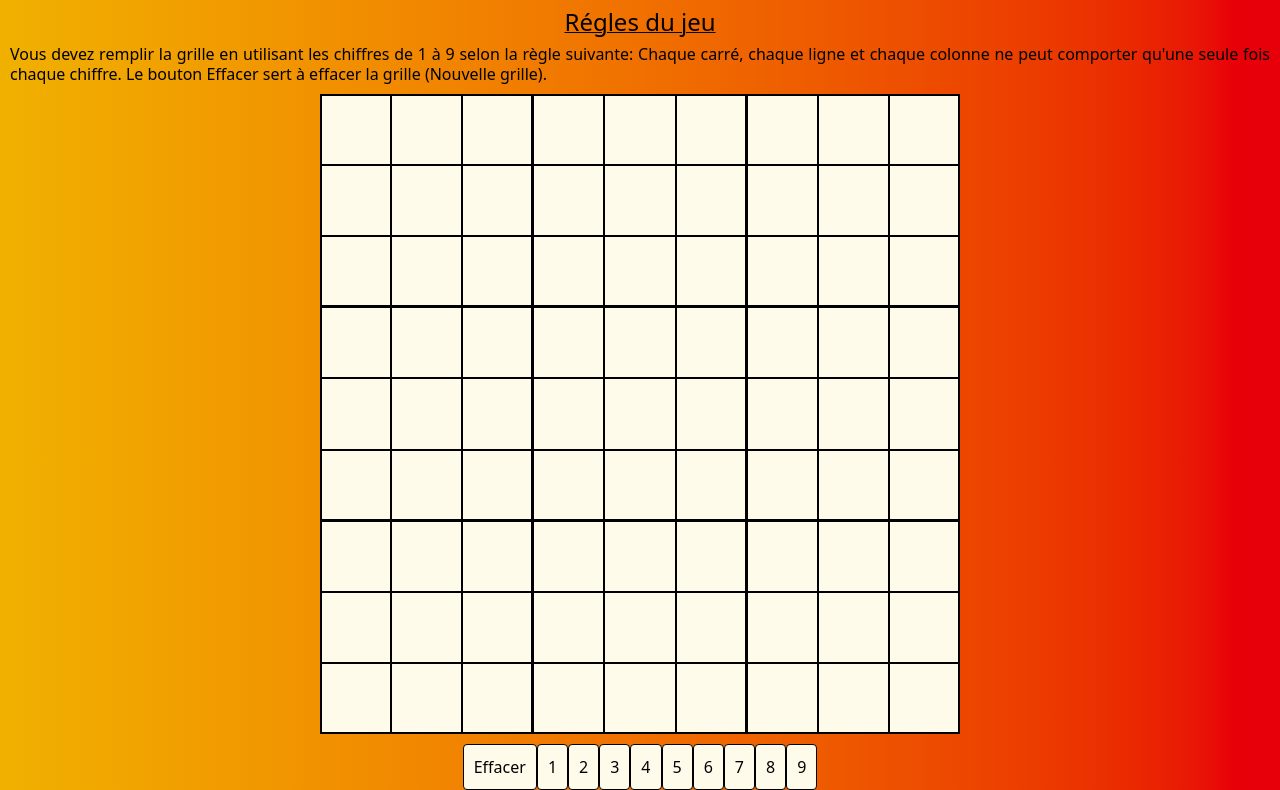
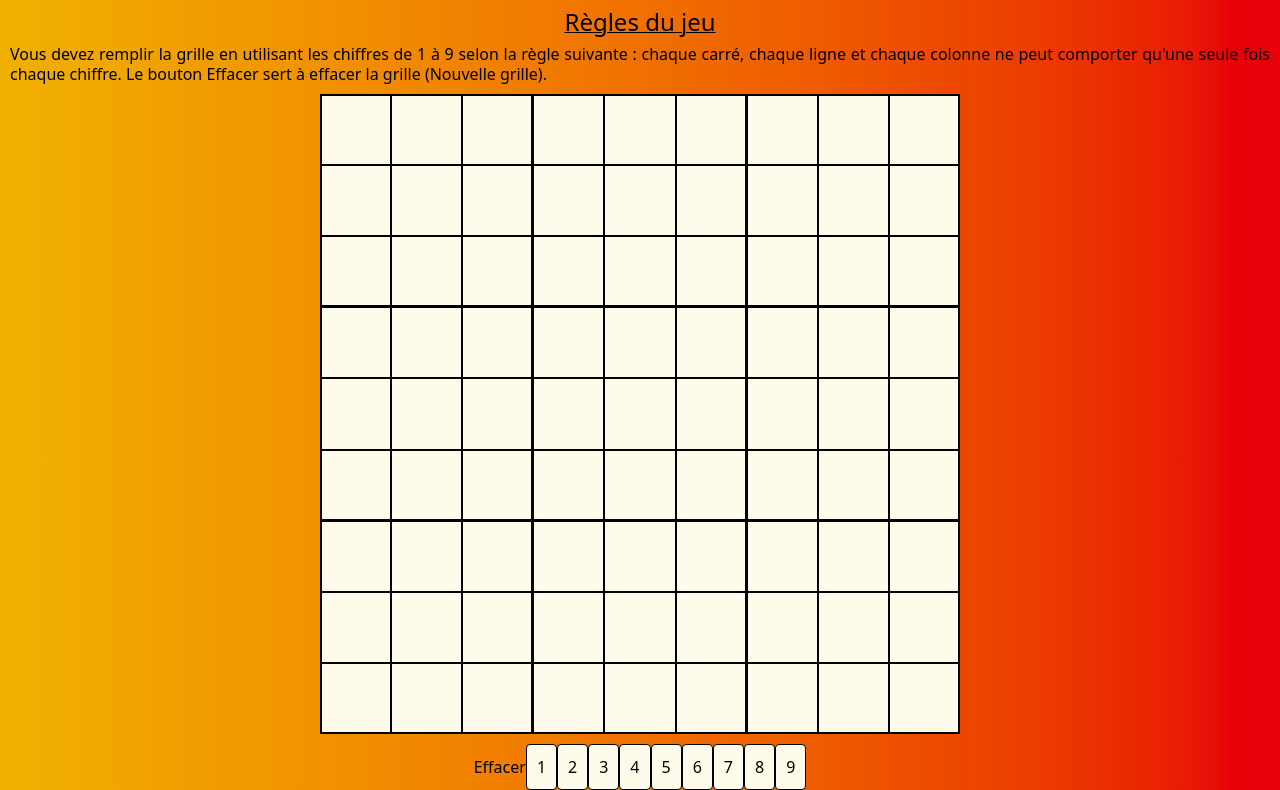
Before and after one commit to leclercqthierry/Sudoku, a website with bundled scripts: page index.html in a window 1280 px wide. Shown: the part 50-840 px from the top of the page. Built offline with nearby package versions, Linux system fonts and the light colour scheme; no server answers.

Commit message:
chore: code factorization

```diff
--- a/index.html
+++ b/index.html
@@ -7,75 +7,30 @@
         <link rel="stylesheet" href="./public/assets/css/style.css" />
         <title>Jeu - Sudoku</title>
     </head>
+
     <body class="bg-linear-to-r from-yellow-500 to-red-600 text-center">
         <h1 class="my-2.5 text-3xl">Sudoku</h1>
-        <h2 class="my-1.5 text-2xl underline decoration-1">Régles du jeu</h2>
+
+        <h2 class="my-1.5 text-2xl underline decoration-1">Règles du jeu</h2>
         <p class="mx-2.5 text-justify leading-5">
-            Vous devez remplir la grille en utilisant les chiffres de 1 à 9
-            selon la règle suivante: Chaque carré, chaque ligne et chaque
-            colonne ne peut comporter qu'une seule fois chaque chiffre. Le
-            bouton Effacer sert à effacer la grille (Nouvelle grille).
+            Vous devez remplir la grille en utilisant les chiffres de 1 à 9 selon la règle suivante :
+            chaque carré, chaque ligne et chaque colonne ne peut comporter qu'une seule fois chaque chiffre.
+            Le bouton Effacer sert à effacer la grille (Nouvelle grille).
         </p>
+
         <div
             id="container"
             class="mx-0 my-2.5 flex flex-wrap items-center justify-center bg-amber-50 text-center sm:mx-auto sm:h-160 sm:w-160"
-        >
-            <!--Ici sera générée la grille-->
+        ></div>
+
+        <div class="mt-2.5 flex justify-center gap-2">
+            <button id="btn_clear" class="btn-choice">Effacer</button>
+            <!-- Les boutons 1 à 9 seront générés ici -->
+            <div id="digit_buttons"></div>
         </div>
-        <div class="mt-2.5 flex justify-center">
-            <button
-                id="btn_clear"
-                class="cursor-pointer rounded-sm border bg-amber-50 px-2.5 py-2.5 transition-transform duration-400 ease-in-out hover:scale-90 hover:transition-transform hover:ease-in-out"
-            >
-                Effacer
-            </button>
-            <button
-                class="digit_choice cursor-pointer rounded-sm border bg-amber-50 px-2.5 py-2.5 transition-transform duration-400 ease-in-out hover:scale-90 hover:transition-transform hover:ease-in-out"
-            >
-                1
-            </button>
-            <button
-                class="digit_choice cursor-pointer rounded-sm border bg-amber-50 px-2.5 py-2.5 transition-transform duration-400 ease-in-out hover:scale-90 hover:transition-transform hover:ease-in-out"
-            >
-                2
-            </button>
-            <button
-                class="digit_choice cursor-pointer rounded-sm border bg-amber-50 px-2.5 py-2.5 transition-transform duration-400 ease-in-out hover:scale-90 hover:transition-transform hover:ease-in-out"
-            >
-                3
-            </button>
-            <button
-                class="digit_choice cursor-pointer rounded-sm border bg-amber-50 px-2.5 py-2.5 transition-transform duration-400 ease-in-out hover:scale-90 hover:transition-transform hover:ease-in-out"
-            >
-                4
-            </button>
-            <button
-                class="digit_choice cursor-pointer rounded-sm border bg-amber-50 px-2.5 py-2.5 transition-transform duration-400 ease-in-out hover:scale-90 hover:transition-transform hover:ease-in-out"
-            >
-                5
-            </button>
-            <button
-                class="digit_choice cursor-pointer rounded-sm border bg-amber-50 px-2.5 py-2.5 transition-transform duration-400 ease-in-out hover:scale-90 hover:transition-transform hover:ease-in-out"
-            >
-                6
-            </button>
-            <button
-                class="digit_choice cursor-pointer rounded-sm border bg-amber-50 px-2.5 py-2.5 transition-transform duration-400 ease-in-out hover:scale-90 hover:transition-transform hover:ease-in-out"
-            >
-                7
-            </button>
-            <button
-                class="digit_choice cursor-pointer rounded-sm border bg-amber-50 px-2.5 py-2.5 transition-transform duration-400 ease-in-out hover:scale-90 hover:transition-transform hover:ease-in-out"
-            >
-                8
-            </button>
-            <button
-                class="digit_choice cursor-pointer rounded-sm border bg-amber-50 px-2.5 py-2.5 transition-transform duration-400 ease-in-out hover:scale-90 hover:transition-transform hover:ease-in-out"
-            >
-                9
-            </button>
-        </div>
+
         <script src="./public/assets/js/grid.js"></script>
+        <script src="./public/assets/js/buttons.js"></script>
         <script src="./public/assets/js/script.js" type="module"></script>
     </body>
 </html>
--- /dev/null
+++ b/public/assets/js/buttons.js
@@ -0,0 +1,9 @@
+// Génération dynamique des boutons 1 à 9
+const container = document.getElementById("digit_buttons");
+
+for (let i = 1; i <= 9; i++) {
+    const btn = document.createElement("button");
+    btn.textContent = i;
+    btn.className = "digit_choice cursor-pointer rounded-sm border bg-amber-50 px-2.5 py-2.5 transition-transform duration-400 ease-in-out hover:scale-90";
+    container.appendChild(btn);
+}
--- a/public/assets/js/script.js
+++ b/public/assets/js/script.js
@@ -2,7 +2,7 @@
  * Script permet de Générer une grille de sudoku et de jouer
  */
 
-import * as sudoku from "./fonctions.js";
+import { createSudoku } from "./utils/create-sudoku.js";
 
 const cells = document.querySelectorAll(".cell");
 const digit_choices = document.querySelectorAll(".digit_choice");
@@ -13,4 +13,4 @@ let digitObj = { value: 0 };
 btn_clear.addEventListener("click", () => {
     window.location.reload();
 });
-sudoku.createSudoku(cells, digitObj, digit_choices);
+const sudoku = await createSudoku(cells, digitObj, digit_choices);
--- /dev/null
+++ b/public/assets/js/utils/choose-number.js
@@ -0,0 +1,20 @@
+import {selectNumber} from "./select-number.js";
+
+/**
+ * @description Ajoute des écouteurs d'événements aux choix de chiffres pour permettre la sélection
+ * @param {HTMLElement[]} digit_choices - Liste des éléments représentant les choix de chiffres.
+ * @param {Objet} digitObj - Objet représentant le chiffre à placer dans la cellule.
+ */
+
+export function chooseNumber(digit_choices, digitObj) {
+    for (let i = 0; i < digit_choices.length; i++) {
+        digit_choices[i].addEventListener("click", (event) => {
+            // Réinitialise le chiffre sélectionné
+            for (let j = 0; j < digit_choices.length; j++) {
+                digit_choices[j].classList.remove("selected");
+            }
+            digitObj.value = selectNumber(event);
+            event.target.classList.add("selected");
+        });
+    }
+}
--- /dev/null
+++ b/public/assets/js/utils/create-grid-to-solve.js
@@ -0,0 +1,24 @@
+import {setDigit} from "./set-digit.js";
+
+/**
+ * @description Initialise la grille à résoudre en remplissant les cellules avec les valeurs de départ.
+ * @param {HTMLElement[]} cells - Liste des cellules représentant la grille de jeu.
+ * @param {number[][]} board - Tableau représentant la grille initiale avec les valeurs données.
+ * @param {Objet} digitObj - Objet représentant le chiffre à placer dans la cellule.
+ * @param {number[][]} solution - Tableau représentant la grille solution.
+ * @returns {void}
+ */
+export function createGridToSolve(cells, board, digitObj, solution) {
+    for (let i = 0; i < cells.length; i++) {
+        let d = Math.floor(i / 9);
+        let r = i % 9;
+        if (board[d][r] !== 0) {
+            cells[i].textContent = board[d][r];
+        } else {
+            cells[i].textContent = "";
+            cells[i].addEventListener("click", () => {
+                setDigit(i, digitObj, solution, cells);
+            });
+        }
+    }
+}
--- /dev/null
+++ b/public/assets/js/utils/create-sudoku.js
@@ -0,0 +1,24 @@
+import { createGridToSolve } from "./create-grid-to-solve.js";
+import { chooseNumber } from "./choose-number.js";
+
+/**
+ * @description Génère une grille de Sudoku à partir d'une API et initialise le jeu.
+ * @param {HTMLElement[]} cells - Liste des cellules représentant la grille de jeu.
+ * @param {Objet} digitObj - Objet représentant le chiffre à placer dans la cellule.
+ * @param {HTMLElement[]} digit_choices - Liste des éléments représentant les choix de chiffres.
+ * @returns {Promise<void>} - Une promesse qui s'exécute une fois la grille créée.
+ */
+export async function createSudoku(cells, digitObj, digit_choices) {
+    const response = await fetch("https://sudoku-api.vercel.app/api/dosuku");
+    const data = await response.json();
+    // Retrives the board and his solution in API response format
+    const solution = data.newboard.grids[0].solution;
+    const board = data.newboard.grids[0].value;
+    const sudoku = [solution, board];
+
+    // Filling the empty grid with the grid to solve
+    createGridToSolve(cells, board, digitObj, solution);
+
+    // Select the number to play with
+    chooseNumber(digit_choices, digitObj);
+}
--- /dev/null
+++ b/public/assets/js/utils/select-number.js
@@ -0,0 +1,8 @@
+/**
+ * @description Sélectionne un nombre à partir de l'événement déclenché et le convertit en entier.
+ * @param {Event} event - L'événement déclenché contenant l'élément cible.
+ * @returns {number} - Le nombre entier extrait du texte de l'élément cible.
+ */
+export function selectNumber(event) {
+    return parseInt(event.target.textContent);
+}
--- /dev/null
+++ b/public/assets/js/utils/set-digit.js
@@ -0,0 +1,30 @@
+/**
+ * @description Place un chiffre dans une cellule et vérifie sa validité par rapport à la solution.
+ * @param {number} i - Index de la cellule dans la grille.
+ * @param {Objet} digitObj - Objet représentant le chiffre à placer dans la cellule.
+ * @param {number[][]} solution - Tableau représentant la grille solution.
+ * @param {HTMLElement[]} cells - Liste des cellules de la grille.
+ */
+export function setDigit(i, digitObj, solution, cells) {
+    let d = Math.floor(i / 9);
+    let r = i % 9;
+
+    // Si le chiffre est valide, la case est vide ou le chiffre placé est incorrect
+    if (digitObj.value !== 0 && !cells[i].classList.contains("correct")) {
+        cells[i].textContent = digitObj.value;
+
+        // Vérifie si le chiffre est correct
+        if (solution[d][r] === digitObj.value) {
+            cells[i].classList.remove("incorrect");
+            cells[i].classList.add("correct");
+        } else {
+            cells[i].classList.add("incorrect");
+            cells[i].addEventListener("animationend", () => {
+                if (cells[i].classList.contains("incorrect")) {
+                    cells[i].textContent = "";
+                    cells[i].classList.remove("incorrect");
+                }
+            });
+        }
+    }
+}
```
Also changed, not shown: public/assets/js/fonctions.js (deleted, +0 -107 lines).
